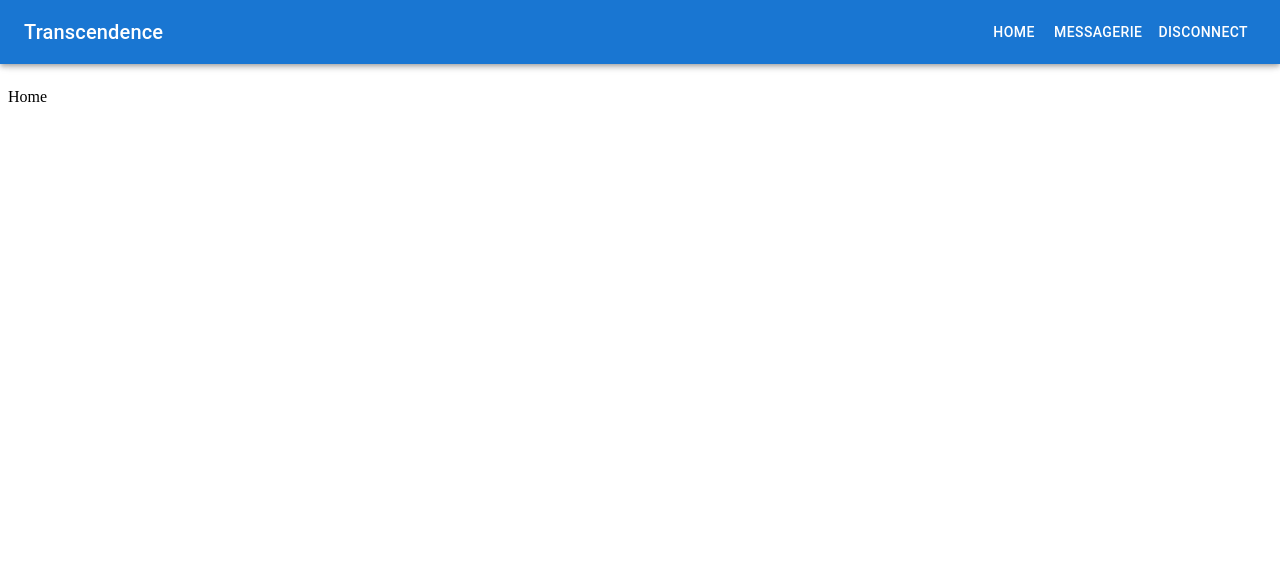
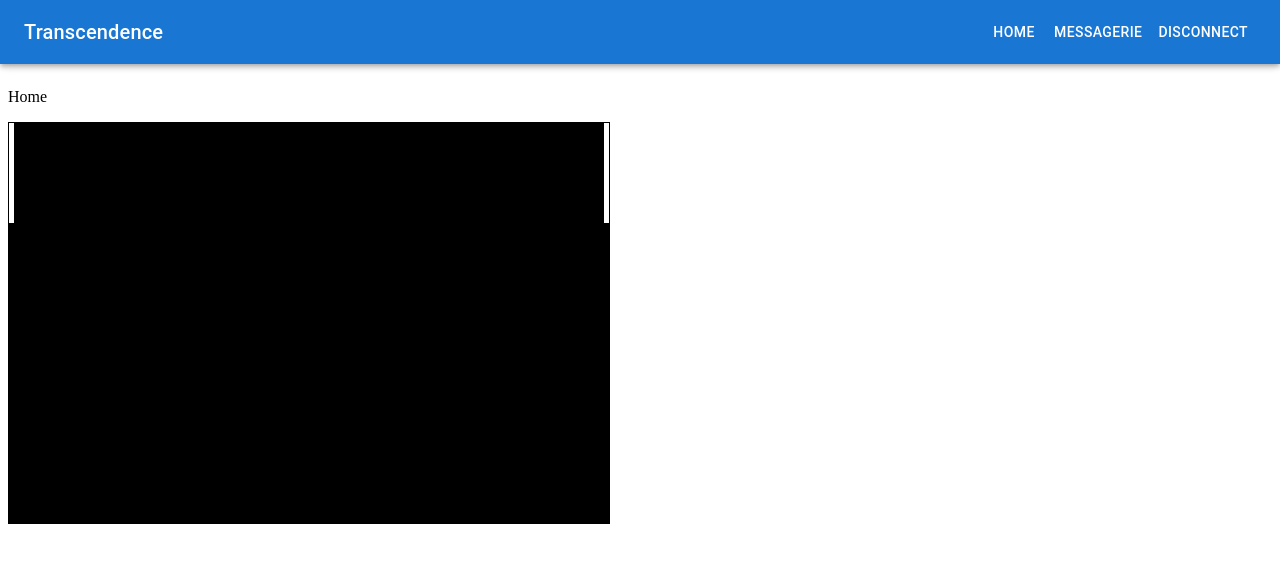
Before and after one commit to S-Stanley/ft_transcendence, a React (Create React App) app in the folder webapp/: page /home in a window 1280 px wide. Shown: the top 562 px of the page. Built offline with nearby package versions, Linux system fonts and the light colour scheme; no server answers; sample sign-in values are in the browser's storage.

Commit message:
feat(webapp): player can control any of the two controller of the game #24

```diff
--- /dev/null
+++ b/webapp/src/components/Pong/pong.scss
@@ -0,0 +1,23 @@
+#pong-game {
+    width: 600px;
+    height: 400px;
+    border: 1px solid black;
+    background-color: black;
+}
+
+#controller-area {
+    display: flex;
+}
+
+#pong-controller {
+    width: 10px;
+    height: 100px;
+    background-color: white;
+}
+
+#second-pong-controller {
+    width: 10px;
+    height: 100px;
+    background-color: white;
+    margin-left: 590px;
+}
--- /dev/null
+++ b/webapp/src/components/Pong/pong.tsx
@@ -0,0 +1,62 @@
+import { useEffect, useState } from 'react';
+import './pong.scss';
+
+/*
+    UP -> W
+    DOWN -> S
+
+    MAX MOUVEMENT = 60 (300/5)
+        5 is the margin while getting down the controller
+        300 = height of the game - height of the controller
+        We put the max at 58 because :
+            We start from 0
+            We need a box juste in case the controller is not going out of the box
+
+*/
+
+const Pong = () => {
+
+    const [numberOfMouvement, setNumberOfMouvement] = useState<number>(0);
+    const [playerId] = useState<string>('second-pong-controller');
+
+    const handleMovement = (e: any) => {
+        const controller = document.getElementById(playerId);
+        if (e?.key === 'w' ||e?.key === 'W' ){
+            if (!controller || numberOfMouvement < 0){
+                return;
+            }
+            const actual_margin = parseInt(controller.style.marginTop?.split('px')[0]);
+            if (actual_margin) {
+                controller.style.marginTop = `${parseInt(controller.style.marginTop?.split('px')[0]) - 5}px`;
+            }
+            setNumberOfMouvement(numberOfMouvement - 1);
+        }
+        if (e?.key === 's' || e?.key === 'S'){
+            if (!controller || numberOfMouvement > 58){
+                return;
+            }
+            const actual_margin = parseInt(controller.style.marginTop?.split('px')[0]);
+            if (!actual_margin) {
+                controller.style.marginTop = '5px';
+            } else {
+                controller.style.marginTop = `${parseInt(controller.style.marginTop?.split('px')[0]) + 5}px`;
+            }
+            setNumberOfMouvement(numberOfMouvement + 1);
+        }
+    }
+
+    return (
+        <div id='pong-game' onKeyPress={handleMovement} tabIndex={0}>
+            <div id='controller-area'>
+                <div id='pong-controller'>
+
+                </div>
+                <div id='second-pong-controller'>
+
+                </div>
+            </div>
+        </div>
+    );
+};
+
+export default Pong;
--- a/webapp/src/pages/Home/Home.tsx
+++ b/webapp/src/pages/Home/Home.tsx
@@ -1,4 +1,6 @@
 import { Fragment } from "react"
+
+import Pong from "../../components/Pong/pong";
 
 import './Home.scss'
 
@@ -6,6 +8,7 @@ const Home = () => {
     return (
         <Fragment>
             <p data-testid='home-page-title'>Home</p>
+            <Pong/>
         </Fragment>
     )
 };
```
